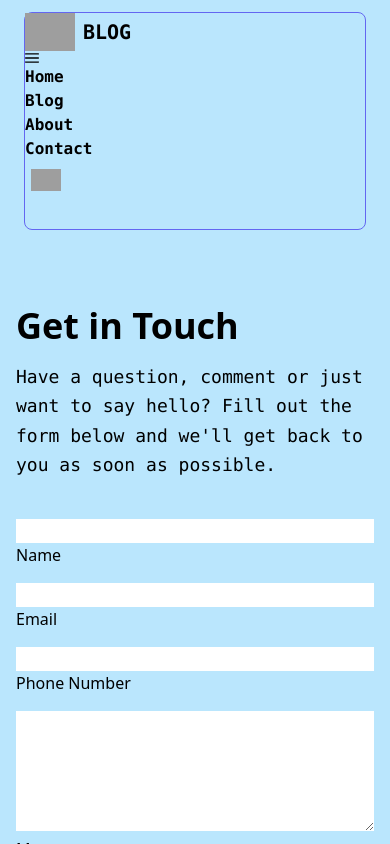
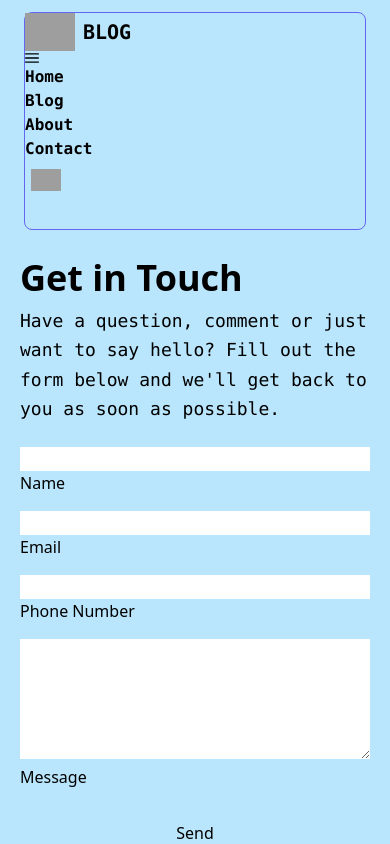
Before and after one commit to aliseyedi01/Next.js-Blog-App, a Next.js app: page /contact in a window 390 px wide. Built offline with nearby package versions, Linux system fonts and the light colour scheme; grey boxes are pictures that could not be loaded.

Commit message:
style (  contact ) : update responsive page

```diff
--- a/pages/blog/index.jsx
+++ b/pages/blog/index.jsx
@@ -11,8 +11,6 @@ export default function Blog({ articles }) {
   if (!articles) {
     return null; // or render a loading spinner
   }
-
-  console.log(apiKey);
 
   return (
     <div className="h-screen pb-24  w-full bg-sky-200  ">
--- a/pages/contact/index.jsx
+++ b/pages/contact/index.jsx
@@ -4,6 +4,7 @@ import { InputText } from "primereact/inputtext";
 import { InputTextarea } from "primereact/inputtextarea";
 import { Button } from "primereact/button";
 import { Toast } from "primereact/toast";
+import { ScrollPanel } from "primereact/scrollpanel";
 
 export default function Contact() {
   const [loading, setLoading] = useState(false);
@@ -42,17 +43,18 @@ export default function Contact() {
   };
 
   return (
-    <div className="bg-sky-200">
-      <div className="max-w-screen-lg h-screen mx-auto px-4 sm:px-6 lg:px-8 py-16">
-        <div className="grid grid-cols-1 md:grid-cols-2 gap-2 md:gap-8 items-center">
-          <div>
-            <h1 className="text-4xl font-bold mb-4">Get in Touch </h1>
-            <p className="text-lg leading-relaxed font-mono mb-8">
-              Have a question, comment or just want to say hello? Fill out the form below and we'll
-              get back to you as soon as possible.
-            </p>
-          </div>
-          <div>
+    <>
+      <ScrollPanel className=" w-full h-full  md:overflow-y-hidden  ">
+        <div className=" bg-sky-200   md:overflow-y-hidden md:h-screen  pt-4 px-5 md:px-24 pb-32">
+          <div className="grid grid-cols-1 md:grid-cols-2  w-full gap-2 md:gap-8 items-center md:px-20">
+            <div>
+              <h1 className="text-4xl font-bold mb-2 md:mb-4">Get in Touch </h1>
+              <p className="text-lg leading-relaxed font-mono mb-4 md:mb-8">
+                Have a question, comment or just want to say hello? Fill out the form below and
+                we'll get back to you as soon as possible.
+              </p>
+            </div>
+
             <div className="grid grid-cols-1 gap-4">
               <span className="p-float-label p-input-icon-left">
                 <i className="pi pi-user-edit" />
@@ -71,6 +73,7 @@ export default function Contact() {
                   id="email"
                   type="email"
                   className="w-full"
+                  autoComplete="off"
                   value={formData.email}
                   onChange={(e) => setFormData({ ...formData, email: e.target.value })}
                 />
@@ -103,13 +106,13 @@ export default function Contact() {
                 loading={loading}
                 iconPos=""
                 label="Send"
-                className="w-full px-[170px]"
+                className="w-full px-36 md:px-[270px]"
                 onClick={handleSubmit}
               />
             </div>
           </div>
         </div>
-      </div>
-    </div>
+      </ScrollPanel>
+    </>
   );
 }
```
